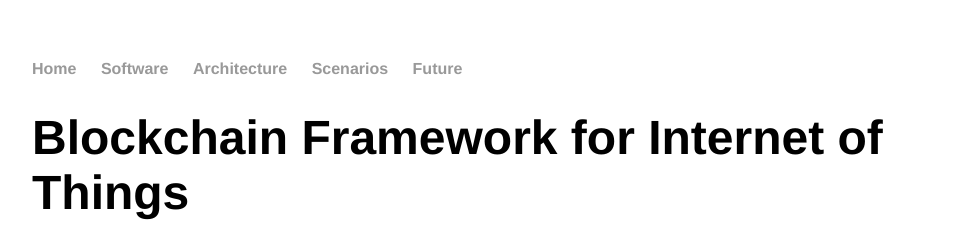
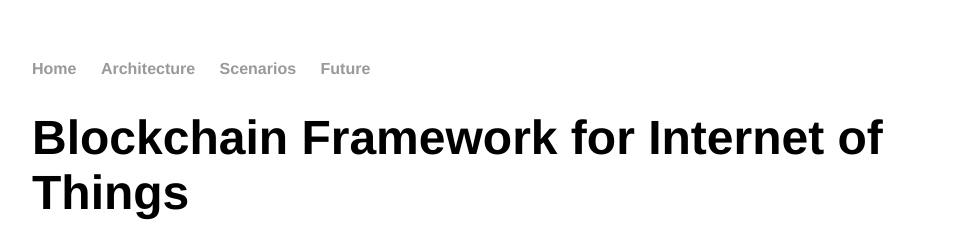
Before and after one commit to UCLA-ECE209AS-2018W/Asitha-Ben, a Jekyll site: the page built from index.html, in a window 1280 px wide. Shown: the top 252 px of the page, without its empty margins (160-1119 px from the left). Built offline with Jekyll 4.4.1, drawn with Linux system fonts in a browser that asks for light colours.

Commit message:
changing tab names

```diff
--- a/_layouts/default.html
+++ b/_layouts/default.html
@@ -8,8 +8,7 @@
 		<body>
 			<nav>
 	    		<ul>
-	        		<li><a href="/Asitha-Ben">Home</a></li>
-	        		<li><a href="/Asitha-Ben/software">Software</a></li>
+				<li><a href="/Asitha-Ben">Home</a></li>
 				<li><a href="/Asitha-Ben/architecture">Architecture</a></li>
 	        		<li><a href="/Asitha-Ben/scenarios">Scenarios</a></li>
 				<li><a href="/Asitha-Ben/future">Future</a></li>
```
